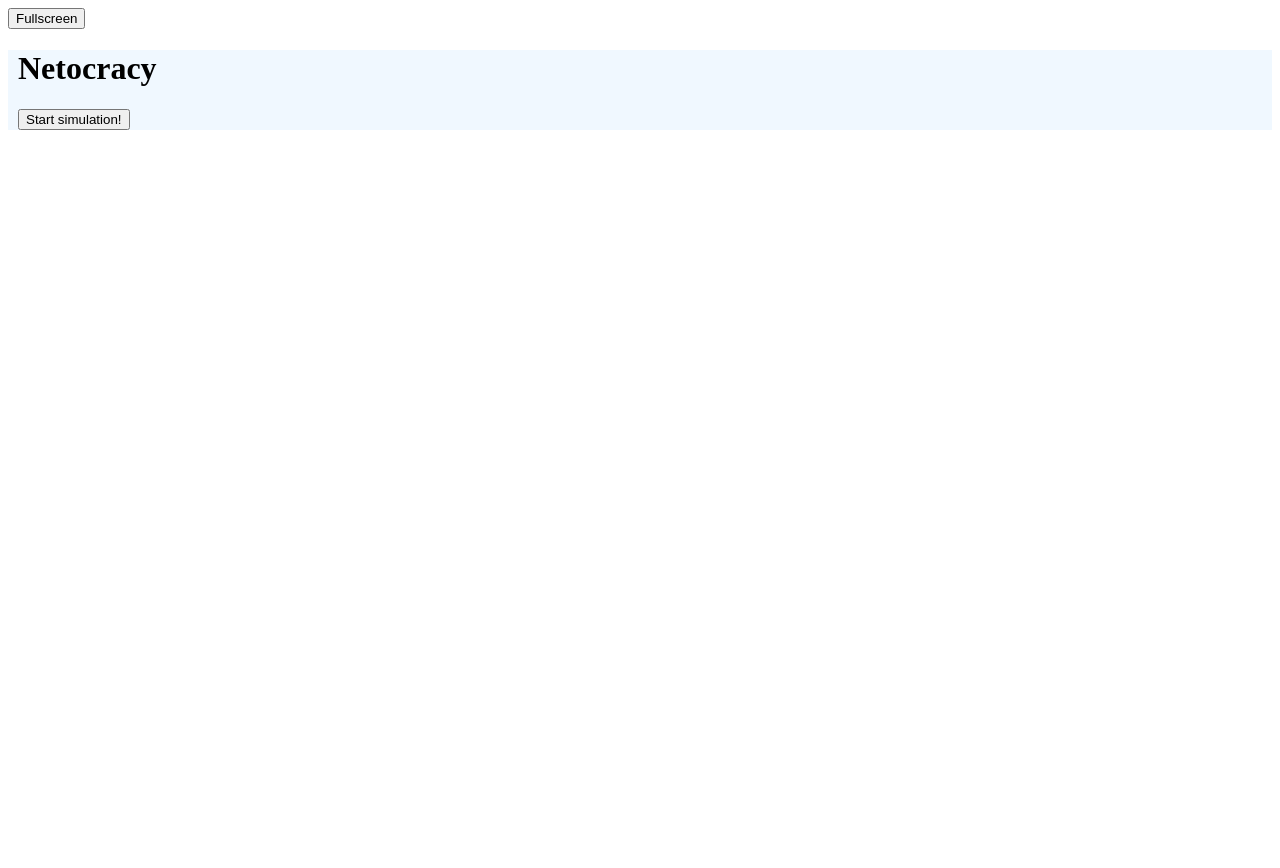
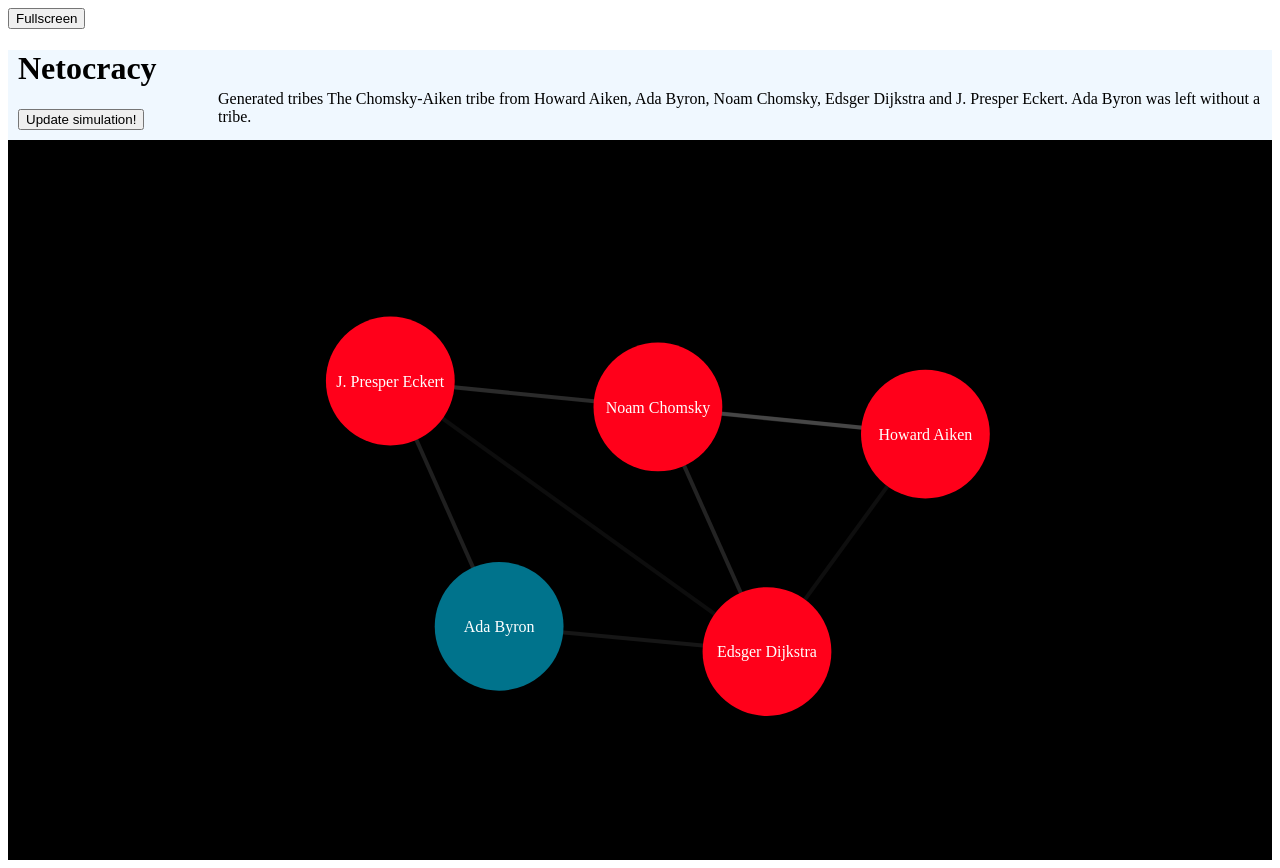
Before and after one commit to joakimsigvald/netocracy, a website: page App/index.html in a window 1280 px wide. Both pictures are taken after a click on the button "Start simulation!". Before the commit the page ends 800 px from the top, so only its background shows below. Drawn offline with nearby package versions, Linux system fonts and the light colour scheme.

Commit message:
update simulation (with same hard coded data so far) bugfix: tribeComputer dark-mode

```diff
--- a/App/index.html
+++ b/App/index.html
@@ -4,11 +4,16 @@
     <button onclick="openFullscreen()">Fullscreen</button>
     <div id='vizWindow' style="background-color:aliceblue">
         <div id="controlPane" style="height: 80px; margin:10px">
-            <div><h1>Netocracy</h1></div>
-            <button onclick="startSimulation()">Start simulation!</button>
+            <div style="height: 50%">
+                <div><h1>Netocracy</h1></div>
+                <button id="startSimulationBtn" onclick="startSimulation()">Start simulation!</button>
+                <button id="updateSimulationBtn" onclick="updateSimulation()" style="display: none">Update simulation!</button>
+            </div>
+            <div id="statusPane" style="height: 50%; margin-left: 200px">
+            </div>
         </div>
         <div id="viz_panel">
-            <div id="viz_canvas" style="background-color: white">
+            <div id="viz_canvas">
             </div>
         </div>
     </div>
--- a/App/js/index.js
+++ b/App/js/index.js
@@ -1,4 +1,12 @@
+var simulation = null;
+
 function startSimulation() {
-    var simulation = createSimulation();
+    simulation = createSimulation(true);
+    $('#startSimulationBtn').hide();
+    $('#updateSimulationBtn').show();
     simulation.start();
 }
+
+function updateSimulation() {
+    simulation.update();
+}
--- a/App/js/sim/simulation.js
+++ b/App/js/sim/simulation.js
@@ -1,13 +1,8 @@
 "use strict";
 
 //Specification: https://docs.google.com/document/d/1a0LRTN9ta6nwODoeKM3mUHrLAL_PDSnsUVLHIWhLJcA/edit?usp=sharing
-var createSimulation = function () {
-
-    function visualize(simulationData) {
-        const summary = generateSummary(simulationData);
-        $('#controlPane').html(summary);
-        createGraph(simulationData).draw();
-    }
+var createSimulation = function (dark) {
+    var graph = null;
 
     function joinStrings(strArr) {
         switch (strArr.length) {
@@ -28,7 +23,26 @@ var createSimulation = function () {
         return `Generated tribes ${tribeNames} from ${memberNames}. ${tribelessNames} ${waswere} left without a tribe.`;
     }
 
+    function start() {
+        const simulationData = createSimulationData();
+        showStatus(simulationData);
+        graph = createGraph(simulationData, dark);
+        graph.draw();
+    }
+
+    function update() {
+        const simulationData = createSimulationData();
+        showStatus(simulationData);
+        graph.update(simulationData);
+    }
+
+    function showStatus(simulationData) {
+        const summary = generateSummary(simulationData);
+        $('#statusPane').html(summary);
+    }
+
     return {
-        start: () => visualize(createSimulationData())
+        start: start,
+        update: update
     };
 }
--- a/App/js/sim/tribeComputer.js
+++ b/App/js/sim/tribeComputer.js
@@ -31,7 +31,7 @@ function computeTribes(universe, connections, orderedConnections) {
     }
 
     function tryMergeTribes(first, second) {
-        var allMembers = first.members.concat(second.members);
+        var allMembers = first.tribe.members.concat(second.tribe.members);
         if (!canFormOneTribe(allMembers))
             return;
         removeFrom(tribes, first.tribe);
--- a/App/js/viz/coloring.js
+++ b/App/js/viz/coloring.js
@@ -1,6 +1,6 @@
 "use strict";
 
-var createColoring = function () {
+var createColoring = function (dark) {
     var primes = [1, 2, 3, 5, 7, 11, 13, 17, 19, 23, 29, 31, 37].reverse();
     var steps = {};
 
@@ -36,10 +36,17 @@ var createColoring = function () {
         var strengthFactor = strength * strength;
         var inverseStrengthFactor = 1 - strengthFactor;
 
+        var getRedDark = i => inverseStrengthFactor * 0.5 + strengthFactor * (1 - getcolorComponent(i));
+        var getRedLight = i => inverseStrengthFactor * 0.85 + strengthFactor * getcolorComponent(i);
+        var getGreenDark = i => inverseStrengthFactor * 0.5 + 0.9 * strengthFactor * (1 - getcolorComponent((i + 1) % 3));
+        var getGreenLight = i => inverseStrengthFactor * 0.85 + 0.9 * strengthFactor * getcolorComponent((i + 1) % 3);
+        var getBlueDark = i => inverseStrengthFactor * 0.4 + 0.1 + 0.9 * strengthFactor * (1 - getcolorComponent((i + 2) % 3));
+        var getBlueLight = i => inverseStrengthFactor * 0.75 + 0.1 + 0.9 * strengthFactor * getcolorComponent((i + 2) % 3);
+
         var i = n ? 3.0 * pos / n : 0;
-        var r = inverseStrengthFactor * 0.85 + strengthFactor * getcolorComponent(i);
-        var g = inverseStrengthFactor * 0.85 + 0.9 * strengthFactor * getcolorComponent((i + 1) % 3);
-        var b = 0.1 + inverseStrengthFactor * 0.75 + 0.9 * strengthFactor * getcolorComponent((i + 2) % 3);
+        var r = (dark ? getRedDark : getRedLight)(i);
+        var g = (dark ? getGreenDark : getGreenLight)(i);
+        var b = (dark ? getBlueDark : getBlueLight)(i);
         return getColor(r, g, b);
     }
 
--- a/App/js/viz/graph.js
+++ b/App/js/viz/graph.js
@@ -1,15 +1,17 @@
 "use strict";
 
 //Specification: https://docs.google.com/document/d/1a0LRTN9ta6nwODoeKM3mUHrLAL_PDSnsUVLHIWhLJcA/edit?usp=sharing
-var createGraph = function (simulationData) {
+var createGraph = function (simulationData, dark) {
     var chartWidth, chartHeight;
+    $('#viz_canvas').css('background-color', dark ? 'black' : 'white');
+
     var svg = d3.select("#viz_canvas").append("svg");
     var chartLayer = svg.append("g").classed("chartLayer", true);
     var graphData, simulation, link, node;
 
     function draw() {
         setSize();
-        graphData = createGraphData(simulationData, chartWidth, chartHeight);
+        graphData = createGraphData(simulationData, chartWidth, chartHeight, dark);
         drawChart();
     }
 
@@ -92,9 +94,9 @@ var createGraph = function (simulationData) {
     }
 
     function decorateLink(link) {
-        link.attr("stroke", "black")
+        link.attr("stroke", dark ? "white" : 'black')
             .attr("stroke-width", function (l) {
-                return Math.max(1, l.strength);
+                return 4 * Math.max(1, l.strength);
             })
             .attr("style", function (l) { return "stroke-opacity: " + Math.min(1, l.strength); });
     }
@@ -119,6 +121,7 @@ var createGraph = function (simulationData) {
             .attr("dx", 0)
             .attr("dy", ".35em")
             .attr('pointer-events', 'none')
+            .style('fill', dark ? 'white' : 'black')
             .text(function (d) {
                 return d.label;
             });
--- a/App/js/viz/graphData.js
+++ b/App/js/viz/graphData.js
@@ -1,19 +1,20 @@
 "use strict";
 
-var createGraphData = function (simulationData, chartWidth, chartHeight) {
-    const coloring = createColoring();
-    var nodes = createNodes(simulationData.universe, simulationData.tribes, chartWidth, chartHeight);
+var createGraphData = function (simulationData, chartWidth, chartHeight, dark) {
+    const coloring = createColoring(dark);
+    var nodes = createNodes(simulationData, chartWidth, chartHeight);
     var links = createLinks(simulationData.connections);
 
     function createLinks(connections) {
         return connections.map(createLink);
     }
 
-    function createNodes(universe, tribes, chartWidth, chartHeight) {
+    function createNodes(simulationData, chartWidth, chartHeight) {
+        const tribeCount = simulationData.tribes.length;
         var panelSize = Math.min(chartWidth, chartHeight);
-        var nodeRadius = 0.2 * panelSize * Math.sqrt(1.0 / universe.length);
+        var nodeRadius = 0.2 * panelSize * Math.sqrt(1.0 / simulationData.universe.length);
         var nodeMargin = 1.1 * nodeRadius;
-        return universe.map(createNode);
+        return simulationData.universe.map(createNode);
 
         function createNode(ind) {
             return {
@@ -26,7 +27,7 @@ var createGraphData = function (simulationData, chartWidth, chartHeight) {
         }
 
         function getColor(ind) {
-            return coloring.getColorByIndex(ind.tribe ? ind.tribe.index : tribes.length, tribes.length + 1, 1);
+            return coloring.getColorByIndex(ind.tribe ? ind.tribe.index : tribeCount, tribeCount + 1, 1);
         }
     }
 
@@ -40,7 +41,7 @@ var createGraphData = function (simulationData, chartWidth, chartHeight) {
     };
 
     function update(simulationData, chartWidth, chartHeight) {
-        var newNodes = createNodes(simulationData.universe, chartWidth, chartHeight);
+        var newNodes = createNodes(simulationData, chartWidth, chartHeight);
         var newLinks = createLinks(simulationData.connections);
         var newNodeIds = newNodes.map(n => n.id);
         var newLinkIds = newLinks.map(l => l.id);
```
